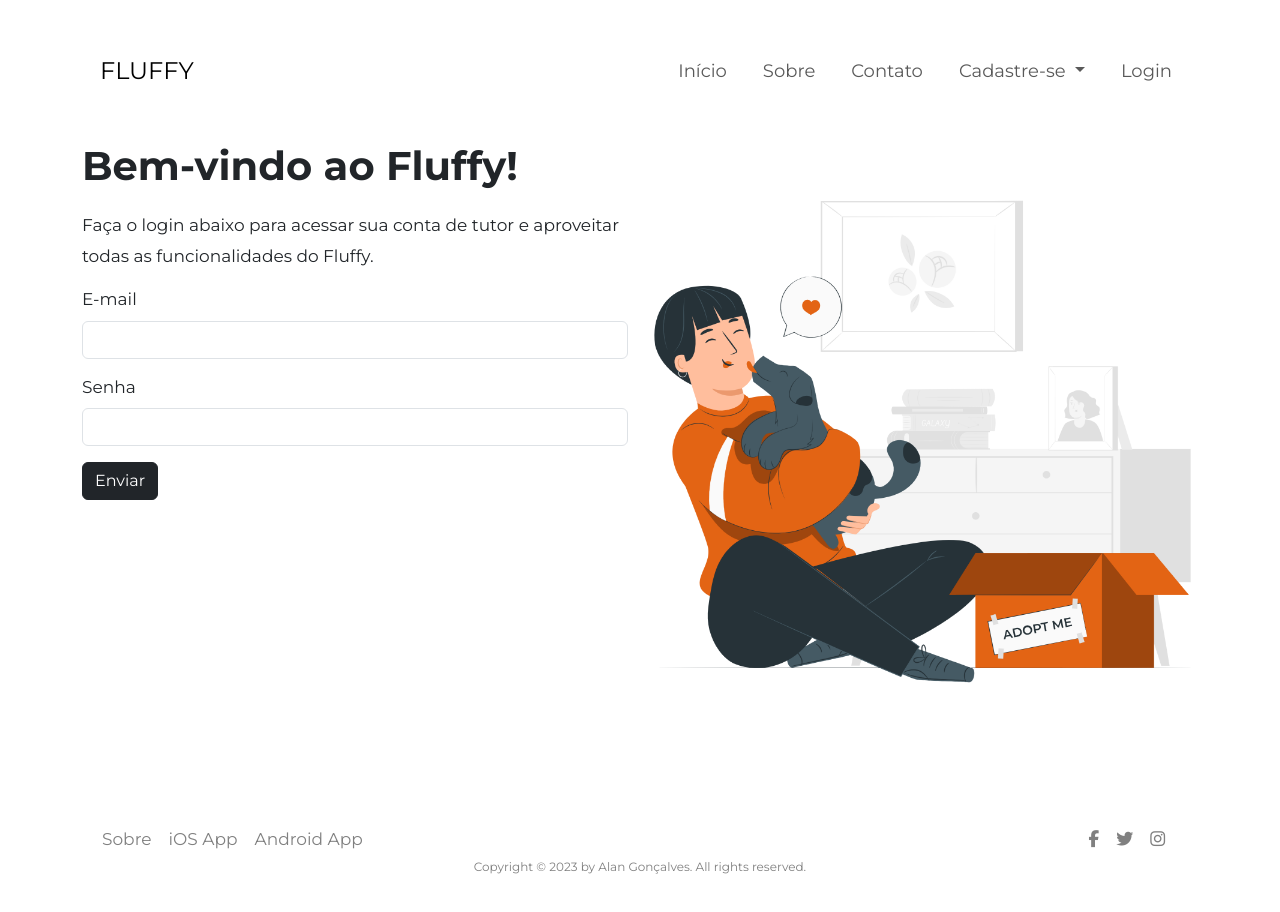
After one commit to alangnclvs/puc-fluffy, a PHP site: page /login.php in a window 1280 px wide. The commit adds this page. Run offline with PHP 8.4, Linux system fonts and the light colour scheme; data that the repository does not hold is empty; some libraries are stand-ins or nearby versions.

Commit message:
update login feature

```diff
--- a/includes/menu.php
+++ b/includes/menu.php
@@ -29,8 +29,9 @@ GRUPO 79
                         <li><a class="dropdown-item" href="cadastro-tutor.php">Tutor(a)</a></li>
                         <li><a class="dropdown-item" href="cadastro-veterinario.php">Veterinário(a)</a></li>
                     </ul>
+                </li>
                 <li class="nav-item">
-                    <a class="nav-link" href="#" data-bs-toggle="modal" data-bs-target="#modalLogin">Login</a>
+                    <a class="nav-link" href="login.php">Login</a>
                 </li>
                 </li>
             </ul>
--- a/php/login-vet.php
+++ /dev/null
@@ -1 +0,0 @@
-<?php
--- /dev/null
+++ b/php/login.php
@@ -0,0 +1,53 @@
+<!--
+ATIVIDADE SOMATIVA 2
+ALAN GONÇALVES
+GRUPO 79
+-->
+
+<?php include "../includes/topo.php"; ?>
+
+
+<body>
+
+    <?php include "../includes/menu.php"; ?>
+
+    <div class="container">
+        <div class="row">
+            <div class="col-md-6">
+                <div class="text-container">
+                    <h1 class="titulo-principal">Bem-vindo ao Fluffy!</h1>
+                    <p class="texto-principal">Faça o login abaixo para acessar sua conta de tutor e aproveitar todas as funcionalidades do Fluffy.
+                    </p>
+
+                    <form action="processamentoLogin.php" method="POST">
+
+                        <input type="hidden" name="idTutor" value="<?php echo $idTutor; ?>" />
+
+                        <div class="mb-3">
+                            <label for="emailTutor" class="form-label">E-mail</label>
+                            <input type="email" class="form-control" name="email" id="emailTutor" required value="" />
+                        </div>
+
+                        <div class="mb-3">
+                            <label for="senhaTutor" class="form-label">Senha</label>
+                            <input type="password" class="form-control" name="senha" id="senhaTutor" required value="" />
+                        </div>
+
+                        <button type="submit" class="btn btn-dark">Enviar</button>
+
+                    </form>
+
+                </div>
+            </div>
+            <div class="col-md-6">
+                <img src="../img/form-tutor.png" alt="Ilustração de um veterinário com um cachorro">
+            </div>
+        </div>
+    </div>
+
+    <!-- Import JavaScript bootstrap -->
+    <script src=" https://cdn.jsdelivr.net/npm/bootstrap@5.3.2/dist/js/bootstrap.bundle.min.js" integrity="sha384-C6RzsynM9kWDrMNeT87bh95OGNyZPhcTNXj1NW7RuBCsyN/o0jlpcV8Qyq46cDfL" crossorigin="anonymous"></script>
+</body>
+<script src="https://kit.fontawesome.com/9c668c8ddc.js" crossorigin="anonymous"></script>
+
+<?php include "../includes/rodape.php"; ?>
```
Also changed, not shown: php/index.php (+10 -0 lines), php/login-tutor.php (deleted, +0 -14 lines), php/processamentoLogin.php (added, +43 -0 lines), php/recebe-cadastro-vet.php (+5 -3 lines).
